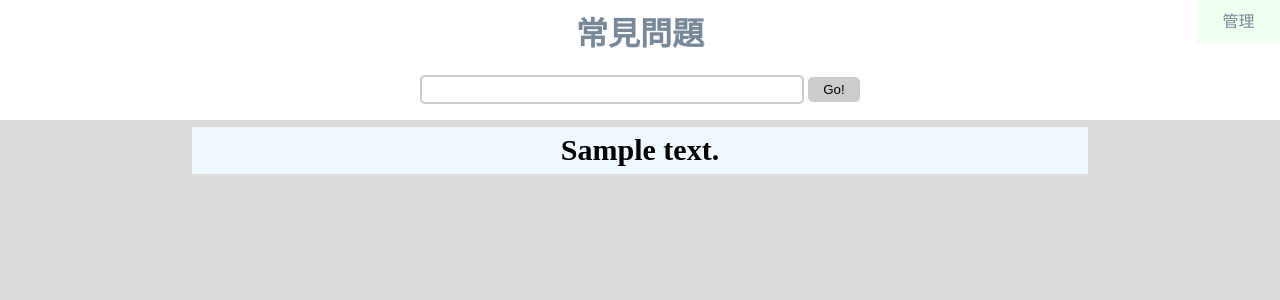
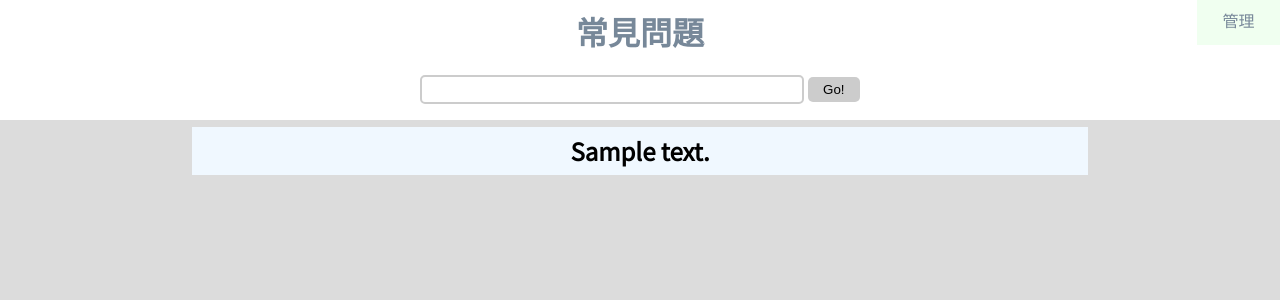
Before and after one commit to Superdanby/faq-django-database-gunicorn-nginx-docker, a Django app: page / in a window 1280 px wide. Shown: the top 300 px of the page. Run offline with Django 3.2, Linux system fonts and the light colour scheme; tables that the repository leaves empty hold one stand-in row (values such as "Sample post"); grey boxes marked "Sample" are stand-in pictures; parts of the project's set-up code (start-up, migrations or seed data) failed here and were passed over.

Commit message:
Apply Noto Sans TC

```diff
--- a/faqsystem/static/style.css
+++ b/faqsystem/static/style.css
@@ -1,4 +1,5 @@
 body {
+    font-family: Noto Sans TC;
     position: relative;
     margin-left: auto;
     margin-right: auto;
@@ -72,7 +73,7 @@ input[type=submit] {
 .question {
     cursor: pointer;
     padding: 0.5vw;
-    font-size: 30px;
+    font-size: 24px;
     font-weight: bold;
     position: relative;
     overflow: hidden;
@@ -86,7 +87,7 @@ input[type=submit] {
     /* display: none; */
     opacity: 0;
     position: absolute;
-    font-size: 16;
+    font-size: 16px;
     color: darkseagreen;
     right: 1vw;
 }
```
